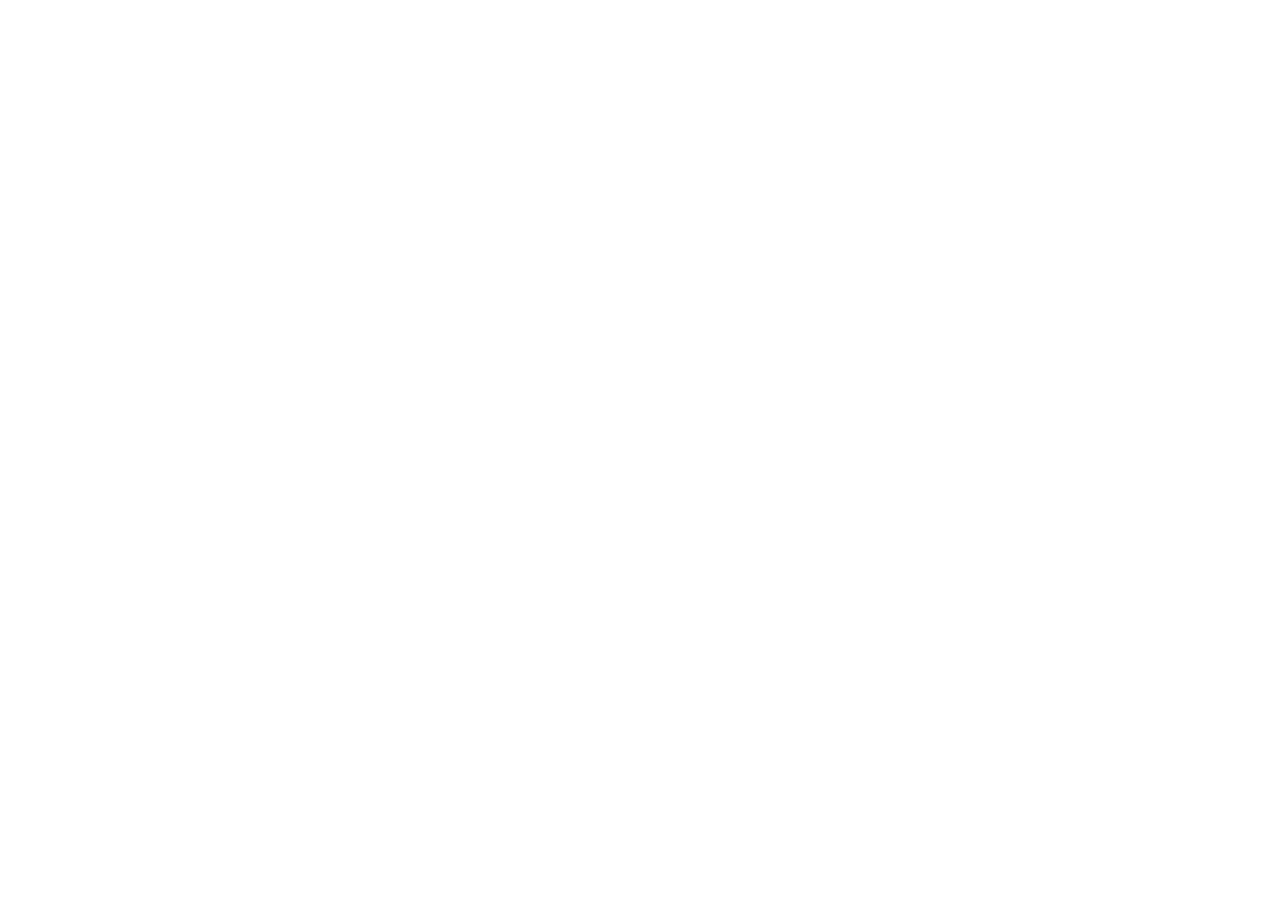
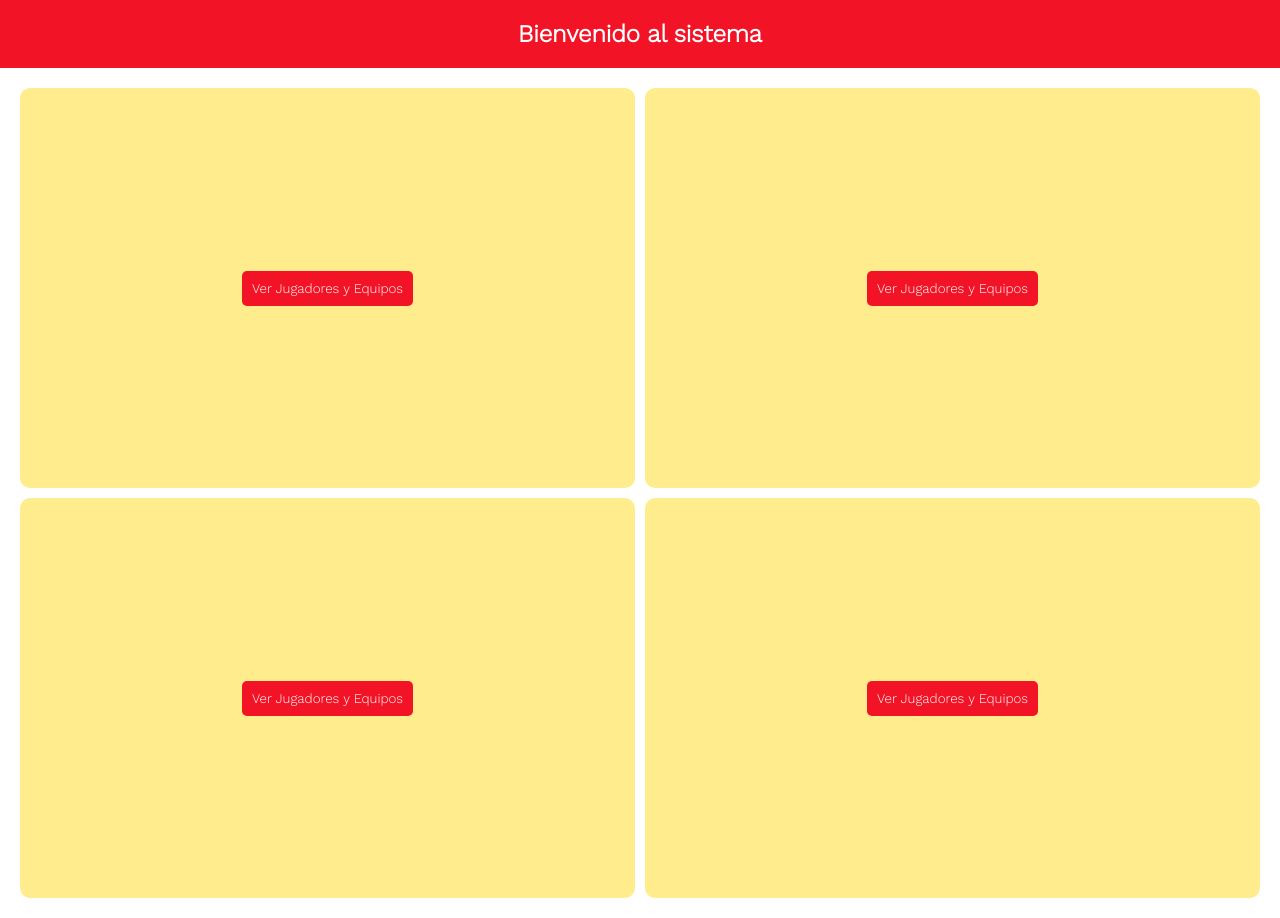
Before and after one commit to luismariofg132/Progra2-Final, a plain HTML site: page Front/Pages/dashboard.html in a window 1280 px wide. Before the commit the page ends 800 px from the top, so only its background shows below. Drawn offline with nearby package versions, Linux system fonts and the light colour scheme.

Commit message:
Menu de opciones

```diff
--- a/Front/Pages/dashboard.html
+++ b/Front/Pages/dashboard.html
@@ -5,11 +5,30 @@
     <meta charset="UTF-8">
     <meta http-equiv="X-UA-Compatible" content="IE=edge">
     <meta name="viewport" content="width=device-width, initial-scale=1.0">
+    <link rel="stylesheet" href="../Style/dashboard.css">
+    <link rel="stylesheet" href="../Style/style.css">
     <title>Document</title>
 </head>
 
 <body>
+    <header>
+        <h1>Bienvenido al sistema</h1>
+    </header>
 
+    <div class="content">
+        <div class="content__hijo">
+            <button>Ver Jugadores y Equipos</button>
+        </div>
+        <div class="content__hijo">
+            <button>Ver Jugadores y Equipos</button>
+        </div>
+        <div class="content__hijo">
+            <button>Ver Jugadores y Equipos</button>
+        </div>
+        <div class="content__hijo">
+            <button>Ver Jugadores y Equipos</button>
+        </div>
+    </div>
 </body>
 
 </html>
--- /dev/null
+++ b/Front/Style/dashboard.css
@@ -0,0 +1,38 @@
+header {
+    background-color: #F21326;
+    padding: 20px;
+    text-align: center;
+}
+
+header h1 {
+    color: #fff;
+    font-size: 24px;
+}
+
+.content {
+    display: grid;
+    grid-template-columns: repeat(2, 1fr);
+    grid-gap: 10px;
+    padding: 20px;
+}
+
+.content__hijo {
+    height: 400px;
+    display: flex;
+    flex-direction: column;
+    justify-content: center;
+    align-items: center;
+    padding: 10px;
+    text-align: center;
+    background-color: #FFED8D;
+    border-radius: 10px;
+}
+
+.content__hijo button {
+    padding: 10px;
+    background-color: #F21326;
+    color: #fff;
+    border: none;
+    border-radius: 5px;
+    cursor: pointer;
+}
```
Also changed, not shown: Front/Pages/jugadores.html (added, +15 -0 lines).
